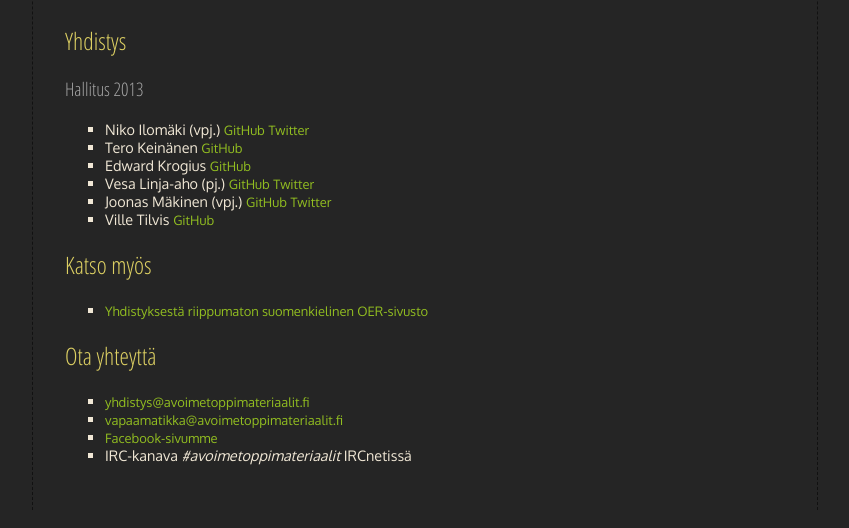
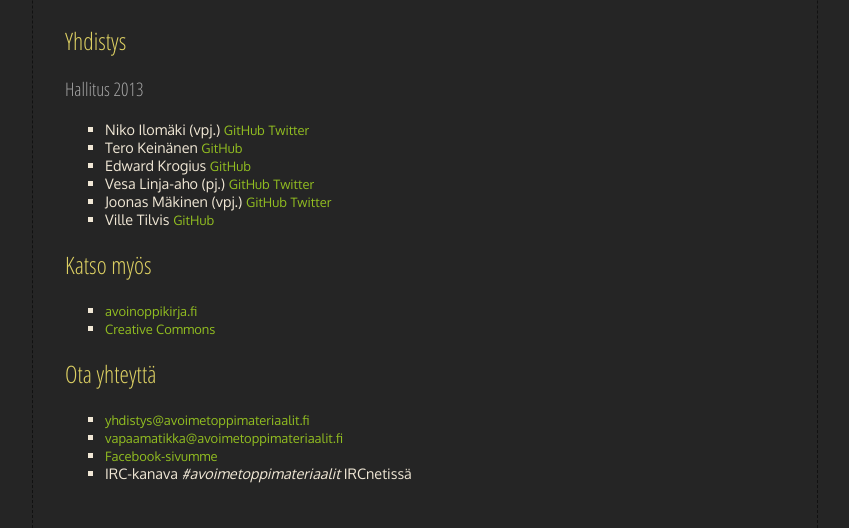
Before and after one commit to avoimet-oppimateriaalit-ry/avoimet-oppimateriaalit-ry.github.io, a Jekyll site: the page built from index.html, in a window 1280 px wide. Shown: the part 629-1157 px from the top of the page, without its empty margins (215-1064 px from the left). Built offline with Jekyll 4.4.1, drawn with Linux system fonts in a browser that asks for light colours.

Commit message:
CC-linkki

```diff
--- a/index.html
+++ b/index.html
@@ -32,7 +32,8 @@ Olemme aikeissa laajentaa toimintaamme lähiaikoina, ja halukkaat ovat erittäin
 <h2>Katso myös</h2>
 
 <ul>
-	<li><a href="http://avoinoppikirja.fi">Yhdistyksestä riippumaton suomenkielinen OER-sivusto</a></li>
+	<li><a href="http://avoinoppikirja.fi">avoinoppikirja.fi</a></li>
+	<li><a href="http://creativecommons.org">Creative Commons</a></li>
 </ul>
 
 <h2>Ota yhteyttä</h2>
```
